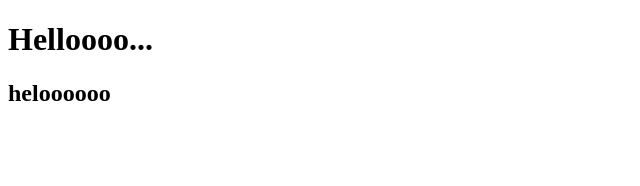
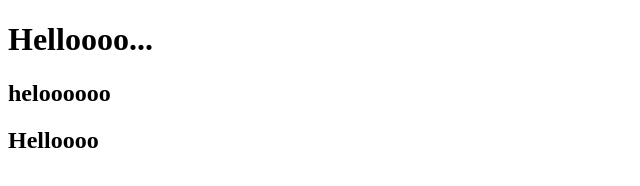
Before and after one commit to sriharshamajeti/demo, a plain HTML site: page index.html in a window 1280 px wide. Shown: the whole page, without its empty margins (0-640 px from the left). Drawn offline with Linux system fonts and the light colour scheme.

Commit message:
Changed index.html

```diff
--- a/index.html
+++ b/index.html
@@ -6,3 +6,7 @@
 <h2>
     heloooooo
 </h2>
+
+<h2>
+    Helloooo
+</h2>
```
